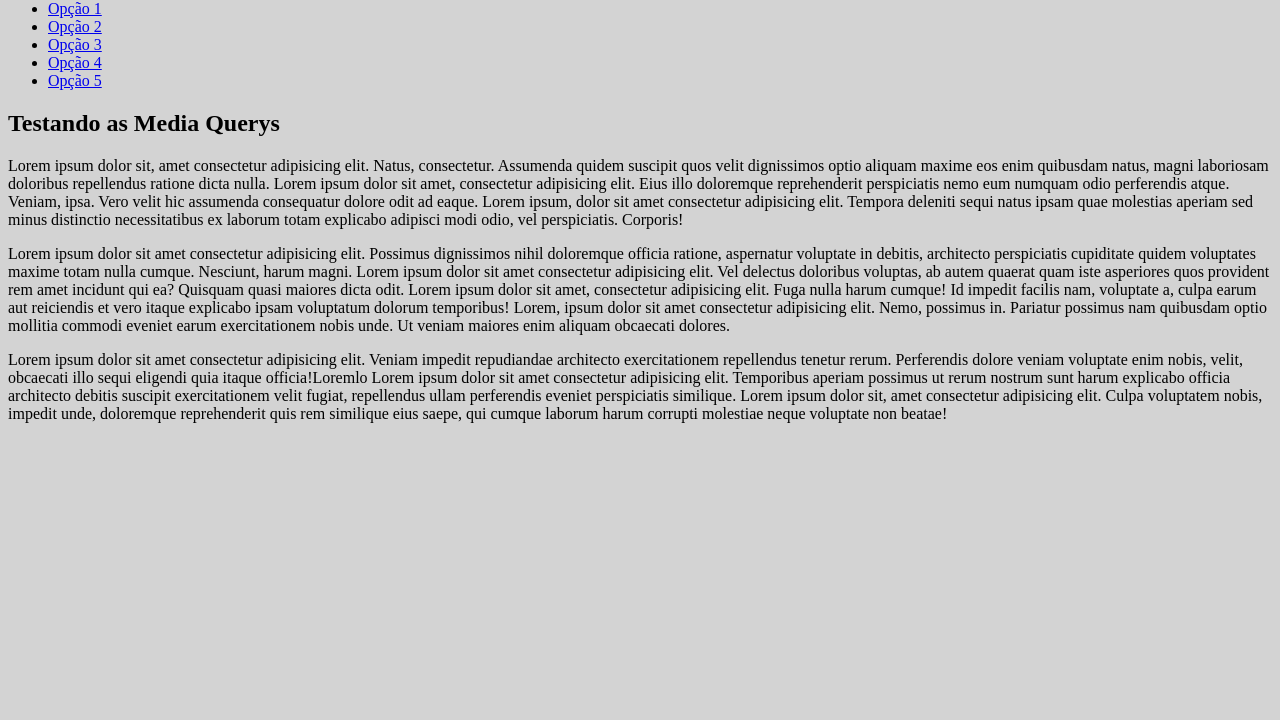
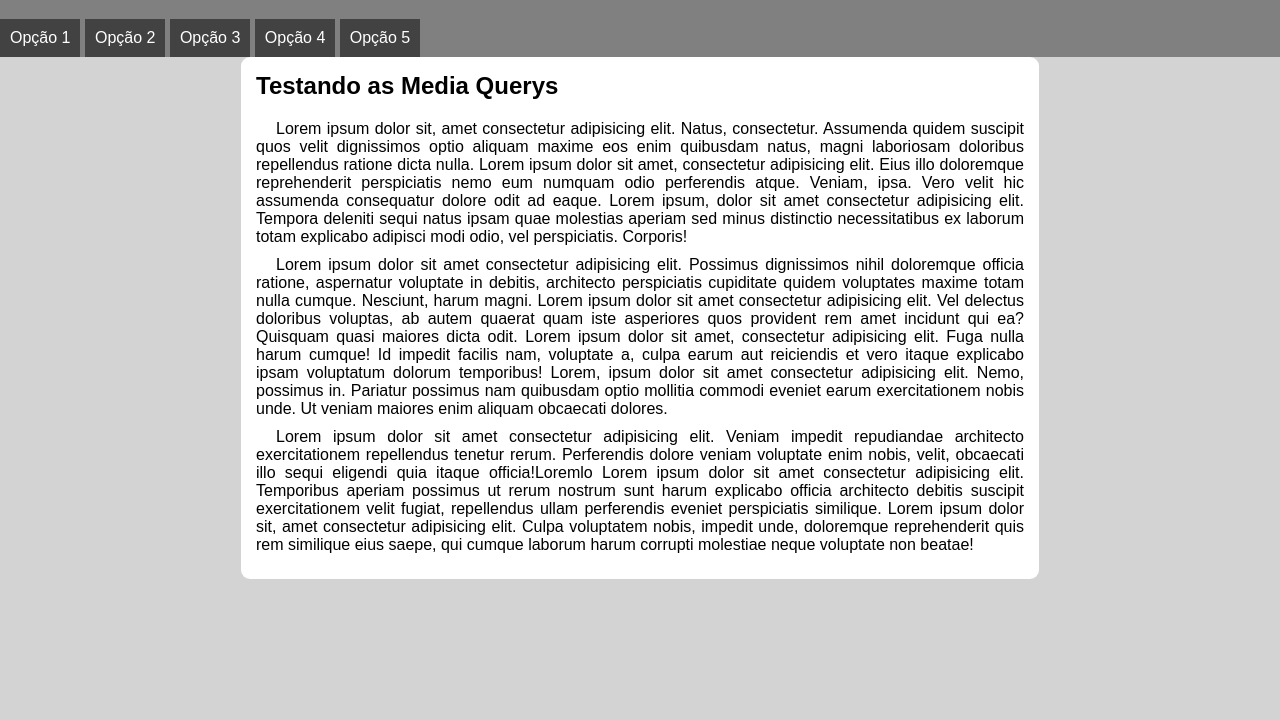
Before and after one commit to dejesusbarbosa/html-css, a plain HTML site: page Estudos/ex026/mq-005/index.html in a window 1280 px wide. Shown: the part 80-800 px from the top of the page. Drawn offline with nearby package versions, Linux system fonts and the light colour scheme.

Commit message:
finalizei os estudos de media querys

```diff
--- /dev/null
+++ b/Estudos/ex026/mq-005/estilos/media.css
@@ -0,0 +1,18 @@
+@charset "UTF-8";
+
+@media screen and (min-width:768px) {
+    #burger {
+        display: none;
+    }
+
+    nav {
+        display: block;
+    }
+
+    nav li {
+        display: inline-block;
+    }
+    main {
+        width: 768px;
+    }
+}
--- a/Estudos/ex026/mq-005/estilos/style.css
+++ b/Estudos/ex026/mq-005/estilos/style.css
@@ -1,5 +1,74 @@
 @charset "UTF-8";
+
+* {
+    font-family: Arial, Helvetica, sans-serif;
+    margin: 0px;
+    padding: 0px;
+}
 
 body, html {
     background-color: lightgray;
 }
+
+header {
+    background-color: gray;
+}
+
+header h1 {
+    padding: 30px;
+    text-align: center;
+}
+
+#burger {
+    background-color: rgb(31, 31, 31);
+    color: white;
+    display: block;
+    text-align: center;
+    padding: 9px;
+    cursor: pointer;
+}
+
+#burger:hover {
+    background-color: white;
+    color: black;
+}
+
+nav {
+    display: none;
+}
+
+nav > ul {
+    list-style-type: none;
+}
+
+nav >ul > li > a {
+    display: block;
+    padding: 10px;
+    text-decoration: none;
+    text-align: center;
+    background-color: rgb(66, 66, 66);
+    color: white;
+    border-top: 2px solid gray;
+}
+
+nav a:hover {
+    background-color: rgb(54, 54, 54);
+}
+
+main {
+    width: 90vw;
+    background-color: white;
+    margin: auto;
+    padding: 15px;
+    border-radius: 9px;
+}
+
+main h2 {
+    padding-bottom: 20px;
+}
+
+article p {
+    text-align: justify;
+    margin-bottom: 10px;
+    text-indent: 20px;
+}
--- a/Estudos/ex026/mq-005/index.html
+++ b/Estudos/ex026/mq-005/index.html
@@ -4,14 +4,17 @@
     <meta charset="UTF-8">
     <meta name="viewport" content="width=device-width, initial-scale=1.0">
     <title>Media Query</title>
+    <link rel="stylesheet" href="https://fonts.googleapis.com/css2?family=Material+Symbols+Outlined:opsz,wght,FILL,GRAD@20..48,100..700,0..1,-50..200&icon_names=menu" />
     <link rel="stylesheet" href="estilos/style.css">
+    <link rel="stylesheet" href="estilos/media.css">
 </head>
-<body>
+<body onresize="tamanho()">
     <header>
         <h1>
             Meu site de Teste
         </h1>
-        <nav>
+        <span id="burger" class="material-symbols-outlined" onclick="clickMenu()">menu</span>
+        <nav id="itens">
             <ul>
                 <li><a href="#">Opção 1</a></li>
                 <li><a href="#">Opção 2</a></li>
@@ -40,5 +43,23 @@
             </p>
         </article>
     </main>
+    <script>
+
+        function tamanho() {
+            if (window.innerWidth >= 768) {
+                intens.style.display = 'block'
+            } else {
+                itens.style.display = 'block'
+            }
+        }
+
+        function clickMenu(){
+            if (itens.style.display == 'block') {
+                itens.style.display = 'none'
+            } else {
+                itens.style.display = 'block'
+            }
+        }
+    </script>
 </body>
 </html>
```
